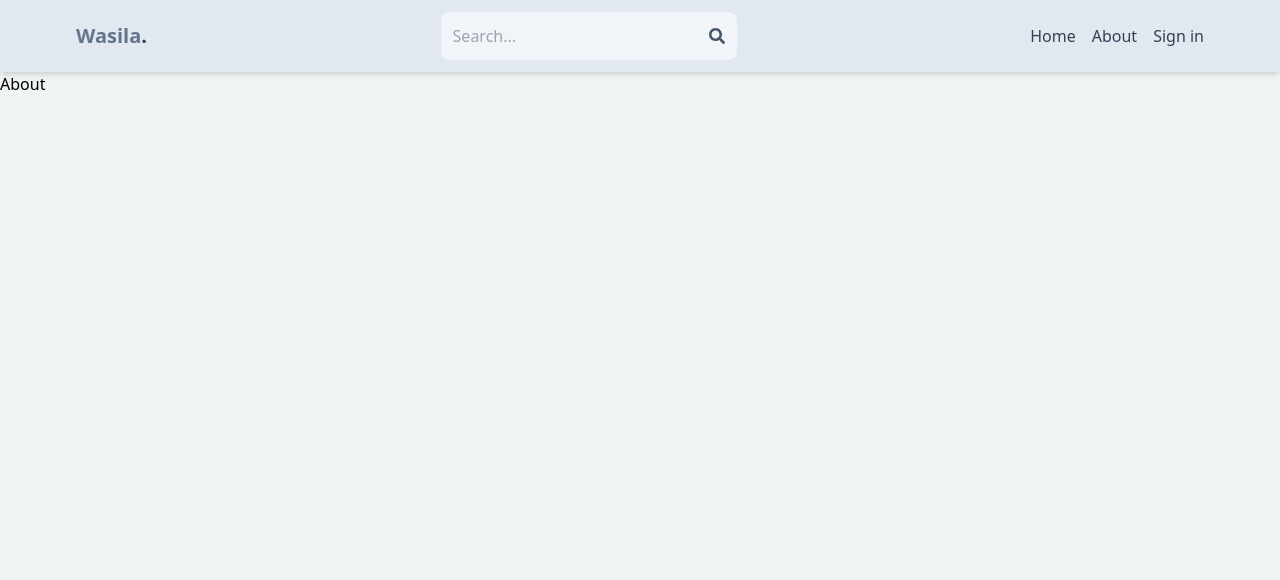
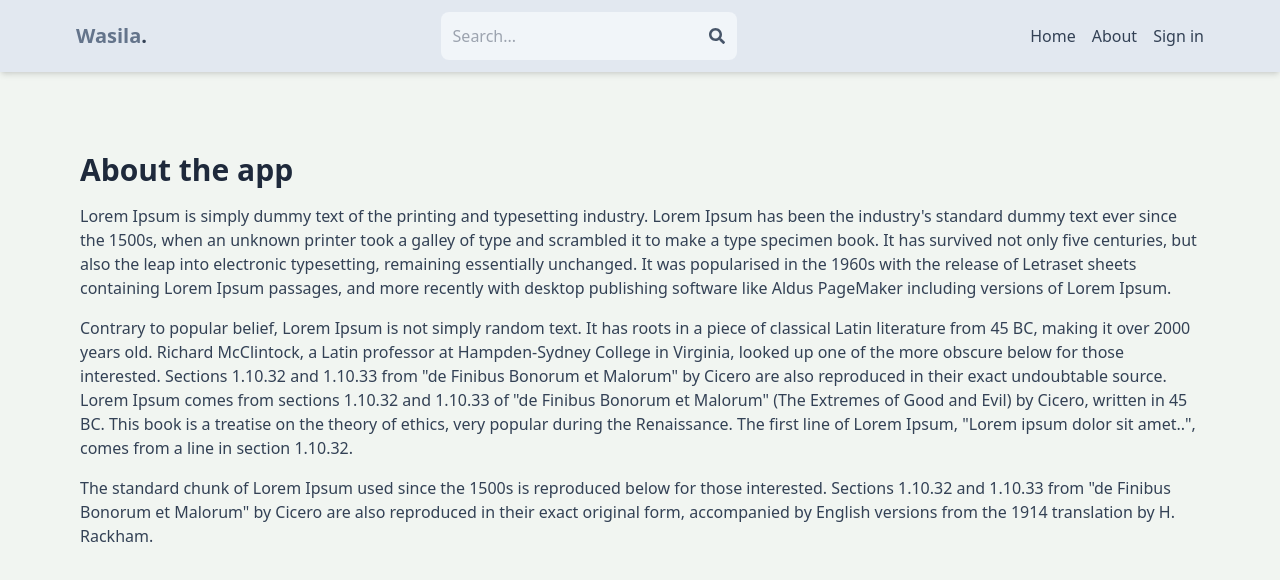
Before and after one commit to aliabbani/wasila, a React (Vite) app in the folder client/: page /about in a window 1280 px wide. Shown: the top 580 px of the page. Built offline with nearby package versions, Linux system fonts and the light colour scheme; no server answers.

Commit message:
add home and about page

```diff
--- a/client/src/pages/About.jsx
+++ b/client/src/pages/About.jsx
@@ -1,7 +1,39 @@
 const About = () => {
   return (
-    <div>
-      <div>About</div>
+    <div className="py-20 px-4 max-w-6xl mx-auto">
+      <h1 className="text-3xl font-bold mb-4 text-slate-800">About the app</h1>
+      <p className="mb-4 text-slate-700">
+        Lorem Ipsum is simply dummy text of the printing and typesetting
+        industry. Lorem Ipsum has been the industry&apos;s standard dummy text
+        ever since the 1500s, when an unknown printer took a galley of type and
+        scrambled it to make a type specimen book. It has survived not only five
+        centuries, but also the leap into electronic typesetting, remaining
+        essentially unchanged. It was popularised in the 1960s with the release
+        of Letraset sheets containing Lorem Ipsum passages, and more recently
+        with desktop publishing software like Aldus PageMaker including versions
+        of Lorem Ipsum.
+      </p>
+      <p className="mb-4 text-slate-700">
+        Contrary to popular belief, Lorem Ipsum is not simply random text. It
+        has roots in a piece of classical Latin literature from 45 BC, making it
+        over 2000 years old. Richard McClintock, a Latin professor at
+        Hampden-Sydney College in Virginia, looked up one of the more obscure
+        below for those interested. Sections 1.10.32 and 1.10.33 from &quot;de
+        Finibus Bonorum et Malorum&quot; by Cicero are also reproduced in their
+        exact undoubtable source. Lorem Ipsum comes from sections 1.10.32 and
+        1.10.33 of &quot;de Finibus Bonorum et Malorum&quot; (The Extremes of
+        Good and Evil) by Cicero, written in 45 BC. This book is a treatise on
+        the theory of ethics, very popular during the Renaissance. The first
+        line of Lorem Ipsum, &quot;Lorem ipsum dolor sit amet..&quot;, comes
+        from a line in section 1.10.32.
+      </p>
+      <p className="mb-4 text-slate-700">
+        The standard chunk of Lorem Ipsum used since the 1500s is reproduced
+        below for those interested. Sections 1.10.32 and 1.10.33 from &quot;de
+        Finibus Bonorum et Malorum&quot; by Cicero are also reproduced in their
+        exact original form, accompanied by English versions from the 1914
+        translation by H. Rackham.
+      </p>
     </div>
   );
 };
--- a/client/src/pages/Home.jsx
+++ b/client/src/pages/Home.jsx
@@ -1,9 +1,160 @@
-const Home = () => {
+import { useEffect, useState } from "react";
+import { Link } from "react-router-dom";
+import { Swiper, SwiperSlide } from "swiper/react";
+import { Navigation } from "swiper/modules";
+import SwiperCore from "swiper";
+import "swiper/css/bundle";
+import ListingItem from "../components/ListingItem";
+
+export default function Home() {
+  const [offerListings, setOfferListings] = useState([]);
+  const [saleListings, setSaleListings] = useState([]);
+  const [rentListings, setRentListings] = useState([]);
+
+  SwiperCore.use([Navigation]);
+  console.log(offerListings);
+
+  useEffect(() => {
+    const fetchOfferListings = async () => {
+      try {
+        const res = await fetch("/api/listing/get?offer=true&limit=4");
+        const data = await res.json();
+        setOfferListings(data);
+        fetchRentListings();
+      } catch (error) {
+        console.log(error);
+      }
+    };
+
+    const fetchRentListings = async () => {
+      try {
+        const res = await fetch("/api/listing/get?type=rent&limit=4");
+        const data = await res.json();
+        setRentListings(data);
+        fetchSaleListings();
+      } catch (error) {
+        console.log(error);
+      }
+    };
+
+    const fetchSaleListings = async () => {
+      try {
+        const res = await fetch("/api/listing/get?type=sale&limit=4");
+        const data = await res.json();
+        setSaleListings(data);
+      } catch (error) {
+        console.log(error);
+      }
+    };
+
+    fetchOfferListings();
+  }, []);
+
   return (
     <div>
-      <div>Home</div>
+      {/* top */}
+      <div className="flex flex-col gap-6 p-28 px-3 max-w-6xl mx-auto">
+        <h1 className="text-slate-700 font-bold text-3xl lg:text-6xl">
+          Find your next <span className="text-slate-500">perfect</span>
+          <br />
+          place with ease
+        </h1>
+        <div className="text-gray-400 text-xs sm:text-sm">
+          Sahand Estate is the best place to find your next perfect place to
+          live.
+          <br />
+          We have a wide range of properties for you to choose from.
+        </div>
+        <Link
+          to={"/search"}
+          className="text-xs sm:text-sm text-blue-800 font-bold hover:underline"
+        >
+          Let&apos;s get started...
+        </Link>
+      </div>
+
+      {/* swiper */}
+      <Swiper navigation>
+        {offerListings &&
+          offerListings.length > 0 &&
+          offerListings.map((listing, index) => (
+            <SwiperSlide key={index}>
+              <div
+                style={{
+                  background: `url(${listing.imageUrls[0]}) center no-repeat`,
+                  backgroundSize: "cover",
+                }}
+                className="h-[500px]"
+                key={listing._id}
+              ></div>
+            </SwiperSlide>
+          ))}
+      </Swiper>
+
+      {/* listing results for offer, sale and rent */}
+
+      <div className="max-w-6xl mx-auto p-3 flex flex-col gap-8 my-10">
+        {offerListings && offerListings.length > 0 && (
+          <div className="">
+            <div className="my-3">
+              <h2 className="text-2xl font-semibold text-slate-600">
+                Recent offers
+              </h2>
+              <Link
+                className="text-sm text-blue-800 hover:underline"
+                to={"/search?offer=true"}
+              >
+                Show more offers
+              </Link>
+            </div>
+            <div className="flex flex-wrap gap-4">
+              {offerListings.map((listing) => (
+                <ListingItem listing={listing} key={listing._id} />
+              ))}
+            </div>
+          </div>
+        )}
+        {rentListings && rentListings.length > 0 && (
+          <div className="">
+            <div className="my-3">
+              <h2 className="text-2xl font-semibold text-slate-600">
+                Recent places for rent
+              </h2>
+              <Link
+                className="text-sm text-blue-800 hover:underline"
+                to={"/search?type=rent"}
+              >
+                Show more places for rent
+              </Link>
+            </div>
+            <div className="flex flex-wrap gap-4">
+              {rentListings.map((listing) => (
+                <ListingItem listing={listing} key={listing._id} />
+              ))}
+            </div>
+          </div>
+        )}
+        {saleListings && saleListings.length > 0 && (
+          <div className="">
+            <div className="my-3">
+              <h2 className="text-2xl font-semibold text-slate-600">
+                Recent places for sale
+              </h2>
+              <Link
+                className="text-sm text-blue-800 hover:underline"
+                to={"/search?type=sale"}
+              >
+                Show more places for sale
+              </Link>
+            </div>
+            <div className="flex flex-wrap gap-4">
+              {saleListings.map((listing) => (
+                <ListingItem listing={listing} key={listing._id} />
+              ))}
+            </div>
+          </div>
+        )}
+      </div>
     </div>
   );
-};
-
-export default Home;
+}
```
